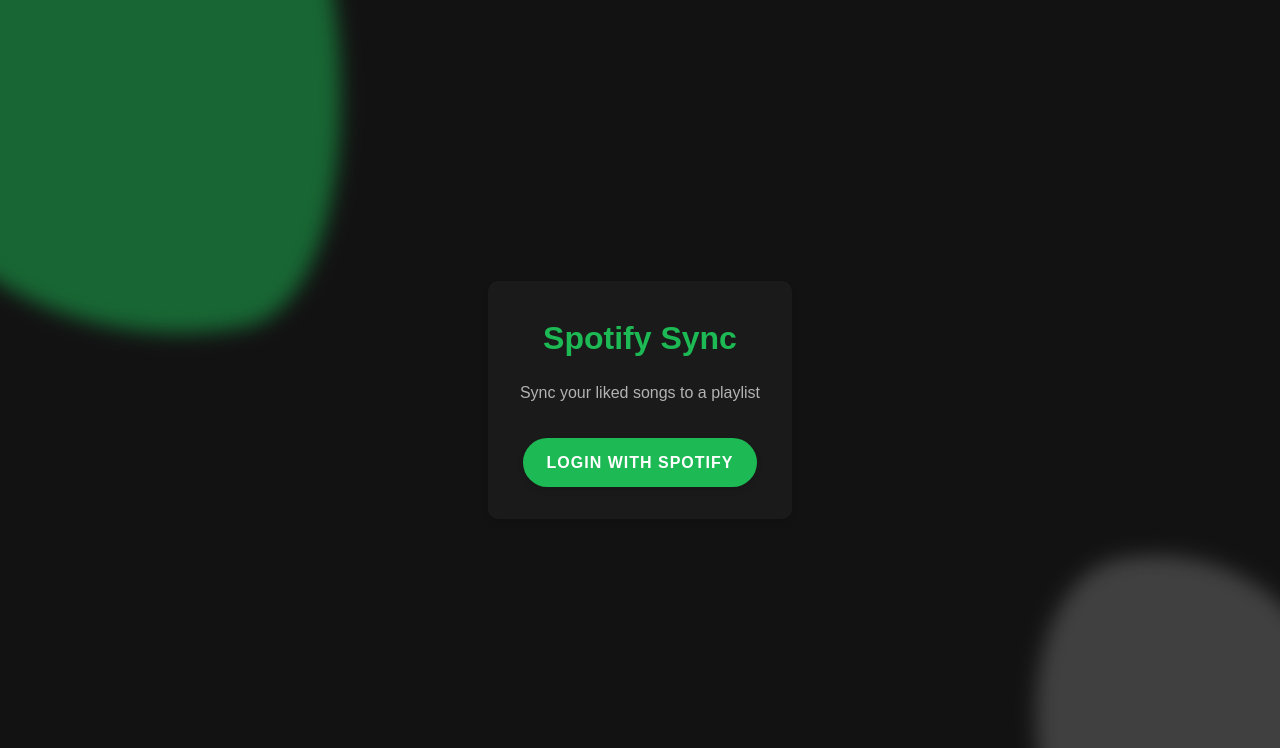
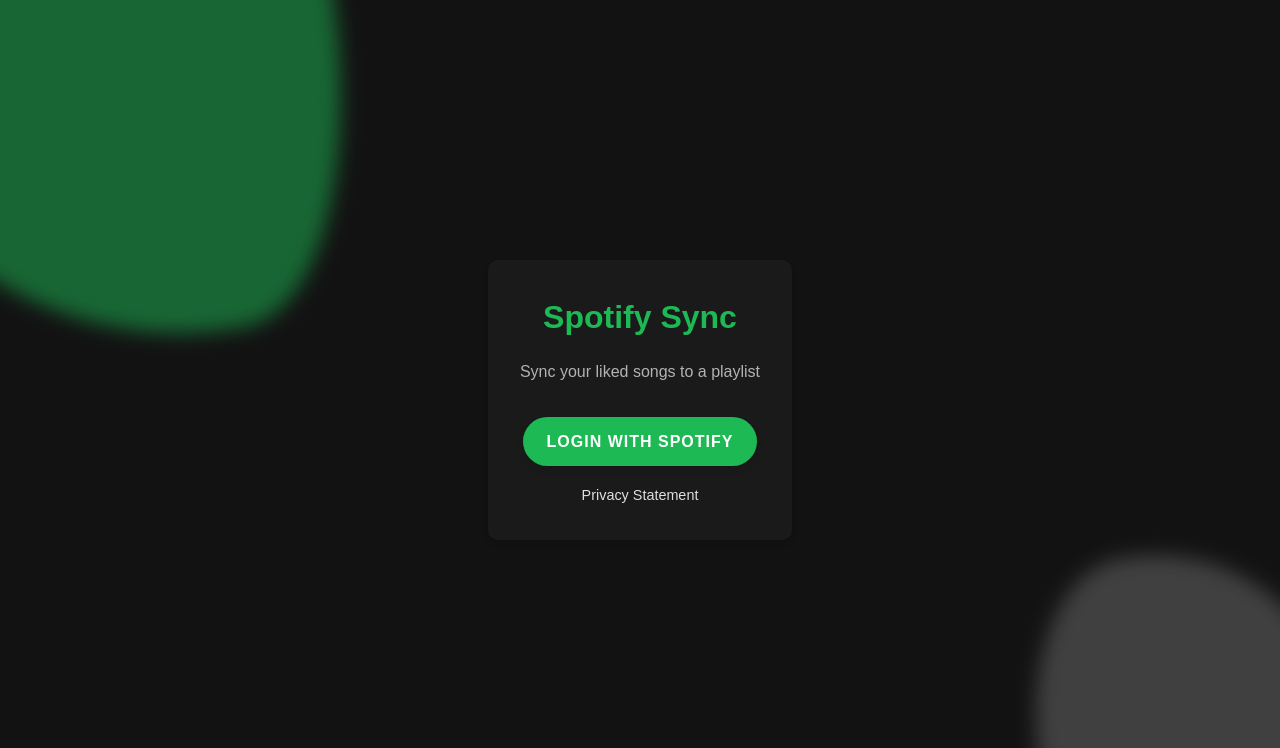
Before and after one commit to JJeeff248/Spotify-Liked-Song-Sync, a Flask app: page / in a window 1280 px wide; the page is wider, and only the part inside the window is pictured. Shown: the top 748 px of that part. Run offline with Flask 3, Linux system fonts and the light colour scheme.

Commit message:
FEAT: Add privacy statement to login page

```diff
--- a/app/static/styles.css
+++ b/app/static/styles.css
@@ -78,7 +78,12 @@ body::after {
     }
 }
 
-h1, h2, h3, h4, h5, h6 {
+h1,
+h2,
+h3,
+h4,
+h5,
+h6 {
     text-align: center;
     color: var(--accent-color);
     margin-top: 0;
@@ -333,3 +338,108 @@ progress::-webkit-progress-value {
     margin-top: 1rem;
     font-weight: bold;
 }
+
+/* Privacy link styles */
+.privacy-link {
+    text-align: center;
+    margin-top: 1rem;
+    margin-bottom: 0;
+}
+
+.privacy-button {
+    color: var(--text-color);
+    font-size: 0.9rem;
+    transition: color 0.3s ease;
+    position: relative;
+    display: inline-block;
+    cursor: pointer;
+}
+
+.privacy-button::after {
+    content: "";
+    position: absolute;
+    width: 100%;
+    height: 1px;
+    bottom: -2px;
+    left: 0;
+    background-color: var(--accent-color);
+    transform: scaleX(0);
+    transform-origin: bottom right;
+    transition: transform 0.3s ease-out;
+}
+
+.privacy-button:hover {
+    color: var(--accent-color);
+}
+
+.privacy-button:hover::after {
+    transform: scaleX(1);
+    transform-origin: bottom left;
+}
+
+/* Modal styles */
+.modal {
+    display: none;
+    position: fixed;
+    z-index: 1;
+    left: 0;
+    top: 0;
+    width: 100%;
+    height: 100%;
+    overflow: auto;
+    background-color: rgba(0, 0, 0, 0.4);
+    align-items: center;
+    justify-content: center;
+}
+
+.modal-content {
+    background-color: var(--bg-color);
+    padding: 20px;
+    border-radius: 10px;
+    width: 80%;
+    max-width: 600px;
+    max-height: 80vh;
+    overflow-y: auto;
+}
+
+.close {
+    color: var(--secondary-color);
+    float: right;
+    font-size: 28px;
+    font-weight: bold;
+    cursor: pointer;
+    transition: color 0.3s ease;
+}
+
+.close:hover,
+.close:focus {
+    color: var(--accent-color);
+    text-decoration: none;
+    cursor: pointer;
+}
+
+.modal h2 {
+    color: var(--accent-color);
+    margin-top: 0;
+}
+
+.modal p {
+    color: var(--text-color);
+    margin-bottom: 1rem;
+}
+
+.modal-content h3 {
+    color: var(--accent-color);
+    margin-top: 1rem;
+    margin-bottom: 0.5rem;
+}
+
+.modal-content ul {
+    margin-top: 0.5rem;
+    margin-bottom: 1rem;
+    padding-left: 1.5rem;
+}
+
+.modal-content li {
+    margin-bottom: 0.25rem;
+}
--- a/app/templates/index.html
+++ b/app/templates/index.html
@@ -24,6 +24,47 @@
                     onclick="showLoading()"
                     >Login with Spotify</a
                 >
+            </div>
+            <p class="privacy-link">
+                <span class="privacy-button" onclick="openPrivacyModal()">Privacy Statement</span>
+            </p>
+        </div>
+
+        <!-- Privacy Modal -->
+        <div id="privacyModal" class="modal">
+            <div class="modal-content">
+                <span class="close" onclick="closePrivacyModal()">&times;</span>
+                <h2>Privacy Statement</h2>
+                <p>
+                    We value your privacy and aim to be transparent about the data we collect and store.
+                    This application accesses your Spotify account to sync your liked songs to a playlist
+                    and stores certain information to provide you with a seamless experience.
+                </p>
+                <h3>Data We Store</h3>
+                <p>
+                    We store the following information from your Spotify account in our database:
+                </p>
+                <ul>
+                    <li>Your Spotify user ID</li>
+                    <li>Access and refresh tokens (securely encrypted)</li>
+                    <li>Your selected playlist ID for syncing</li>
+                    <li>Timestamps of your last sync operation</li>
+                </ul>
+                <p>
+                    We do not store your personal information such as your name, email address, or any of your
+                    Spotify listening history beyond what's necessary for the syncing process.
+                </p>
+                <h3>How We Use Your Data</h3>
+                <p>
+                    The stored data is used solely for the purpose of maintaining your sync preferences and
+                    ensuring efficient synchronization between your liked songs and the selected playlist.
+                    We do not share this data with any third parties.
+                </p>
+                <p>
+                    By using this application, you agree to this data storage and to Spotify's terms of service
+                    and privacy policy. You can revoke access to your Spotify account at any time through your
+                    Spotify account settings or by contacting us.
+                </p>
             </div>
         </div>
 
@@ -52,6 +93,22 @@
                         loadingMessages[currentMessageIndex];
                 }, Math.floor(Math.random() * (8000 - 6000 + 1)) + 6000); // Change message every 6-8 seconds
             }
+
+            function openPrivacyModal() {
+                document.getElementById("privacyModal").style.display = "flex";
+            }
+
+            function closePrivacyModal() {
+                document.getElementById("privacyModal").style.display = "none";
+            }
+
+            // Close the modal if the user clicks outside of it
+            window.onclick = function(event) {
+                var modal = document.getElementById("privacyModal");
+                if (event.target == modal) {
+                    modal.style.display = "none";
+                }
+            }
         </script>
     </body>
 </html>
```
